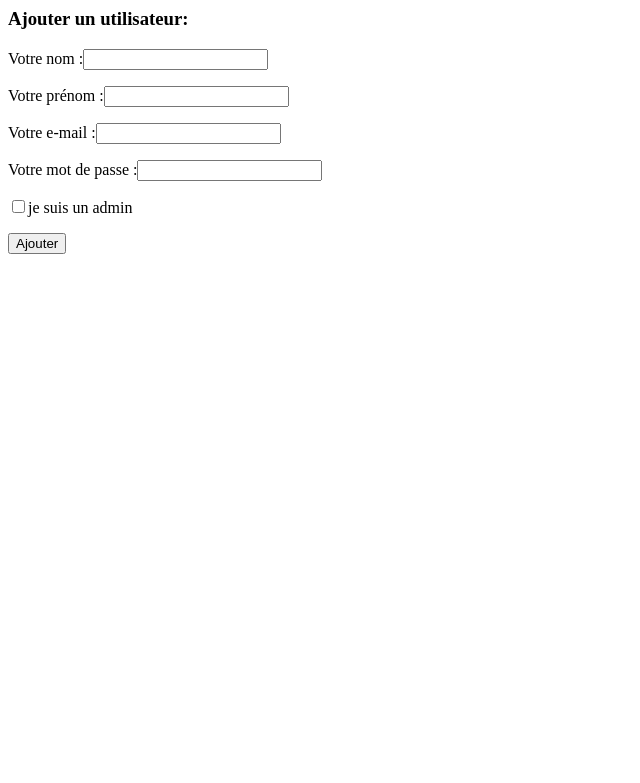
After one commit to Lethiers/blog, a PHP site: the page made by view/view_add_user.php in a window 1280 px wide. The commit adds this page. Shown: the top 783 px of the page, without its empty margins (0-640 px from the left). Run offline with PHP 8.4, Linux system fonts and the light colour scheme; the template is opened without the code that fills it, so the values that code supplies are empty.

Commit message:
add user

```diff
--- a/index.php
+++ b/index.php
@@ -13,6 +13,9 @@
             case $path === "/blog/connexion" :
                 include './controler/ctrl_connexion.php';
                 break ;
+            case $path === "/blog/addUser" :
+                include './controler/ctrl_add_utilisateur.php';
+                break ;
 
 
         //route en cas d'erreur
--- a/model/model_utilisateur.php
+++ b/model/model_utilisateur.php
@@ -49,7 +49,7 @@
             $this->mail_util = $id;
         }
         public function setPwdUtil($password):void{
-            $this->pwd_util = $password;
+            $this->mdp_util = $password;
         }
         public function setIdRole($role):void{
             $this->id_role = $role;
--- /dev/null
+++ b/view/view_add_user.php
@@ -0,0 +1,22 @@
+<html lang="fr">
+<head>
+    <meta charset="UTF-8">
+    <meta http-equiv="X-UA-Compatible" content="IE=edge">
+    <meta name="viewport" content="width=device-width, initial-scale=1.0">
+    <link rel="stylesheet" href="./asset/style/style.css">
+    <link href='http://fonts.googleapis.com/css?family=Roboto' rel='stylesheet' type='text/css'>
+    <title>Ajouter un utilisateur</title>
+</head>
+<body>
+    <h3>Ajouter un utilisateur:</h3>
+    <form action="" method="post">
+        <p>Votre nom :<input type="text" name="name_util"></p>
+        <p>Votre prénom :<input type="text" name="first_name_util"></p>
+        <p>Votre e-mail :<input type="email" name="mail_util"pattern="[A-Za-z0-9._%+-]+@[A-Za-z0-9.-]+\.[A-Za-z]{1,63}$"
+        name="email" required></p>
+        <p>Votre mot de passe :<input type="password" name="pwd_util" required></p>
+        <p><input type="checkbox" name="isAdmin">je suis un admin</p>
+        <p><input type="submit" value="Ajouter" name="addUser"></p>
+    </form>
+</body>
+</html>
```
Also changed, not shown: controler/ctrl_add_utilisateur.php (added, +49 -0 lines), controler/ctrl_connexion.php (+7 -0 lines).
